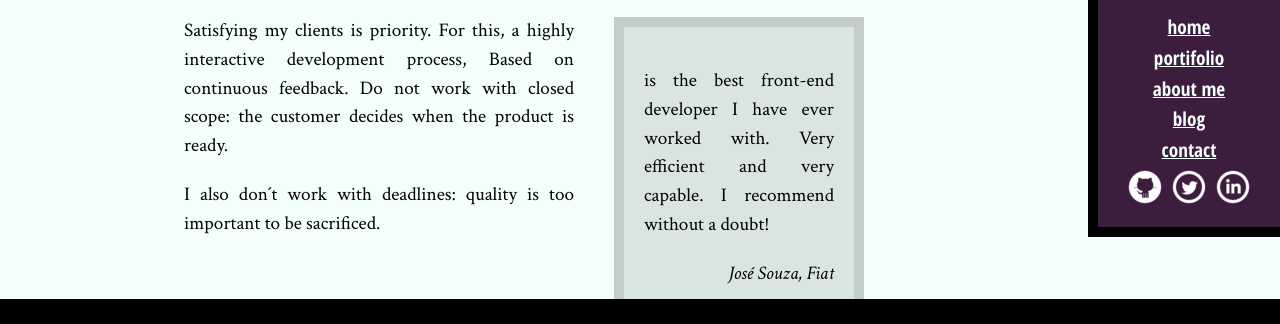
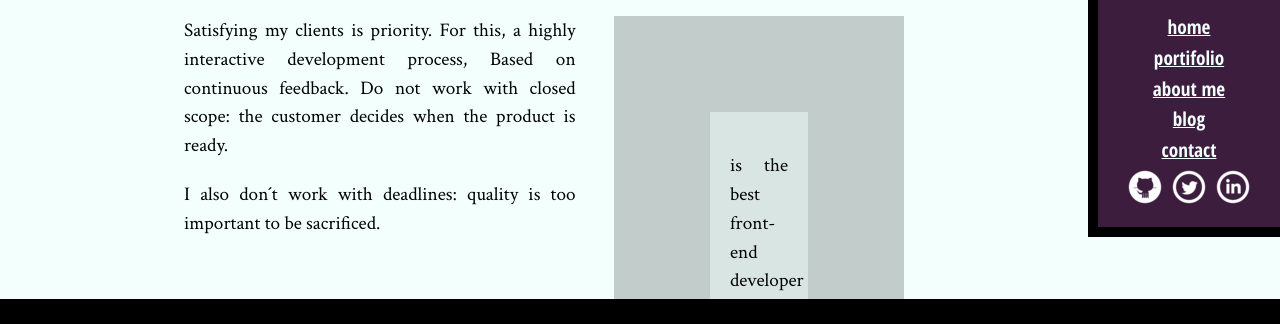
Before and after one commit to erikaperciliano/Projeto, a plain HTML site: page bio.html in a window 1280 px wide. Shown: the part 432-756 px from the top of the page. Drawn offline with Linux system fonts and the light colour scheme; files whose address does not match are found by name.

Commit message:
updating

```diff
--- a/css/bio.css
+++ b/css/bio.css
@@ -1,9 +1,9 @@
 .citacao-bio {
 	background-color: #D9E5E3;
-	border: 10px solid #C2CCCA;
-	width: 250px;
+	border: 5em solid #C2CCCA;
+	width: 30ch;
 	box-sizing: border-box;
-	margin: 20px 40px;
+	margin: 1em 2em;
 }
 
 
@@ -15,8 +15,10 @@ cite {
 
 .fiat {
 	float: right;
+	margin-right: 0;
 }
 
 .petrobras {
 	float: left;
+	margin-left: 0;
 }
```
